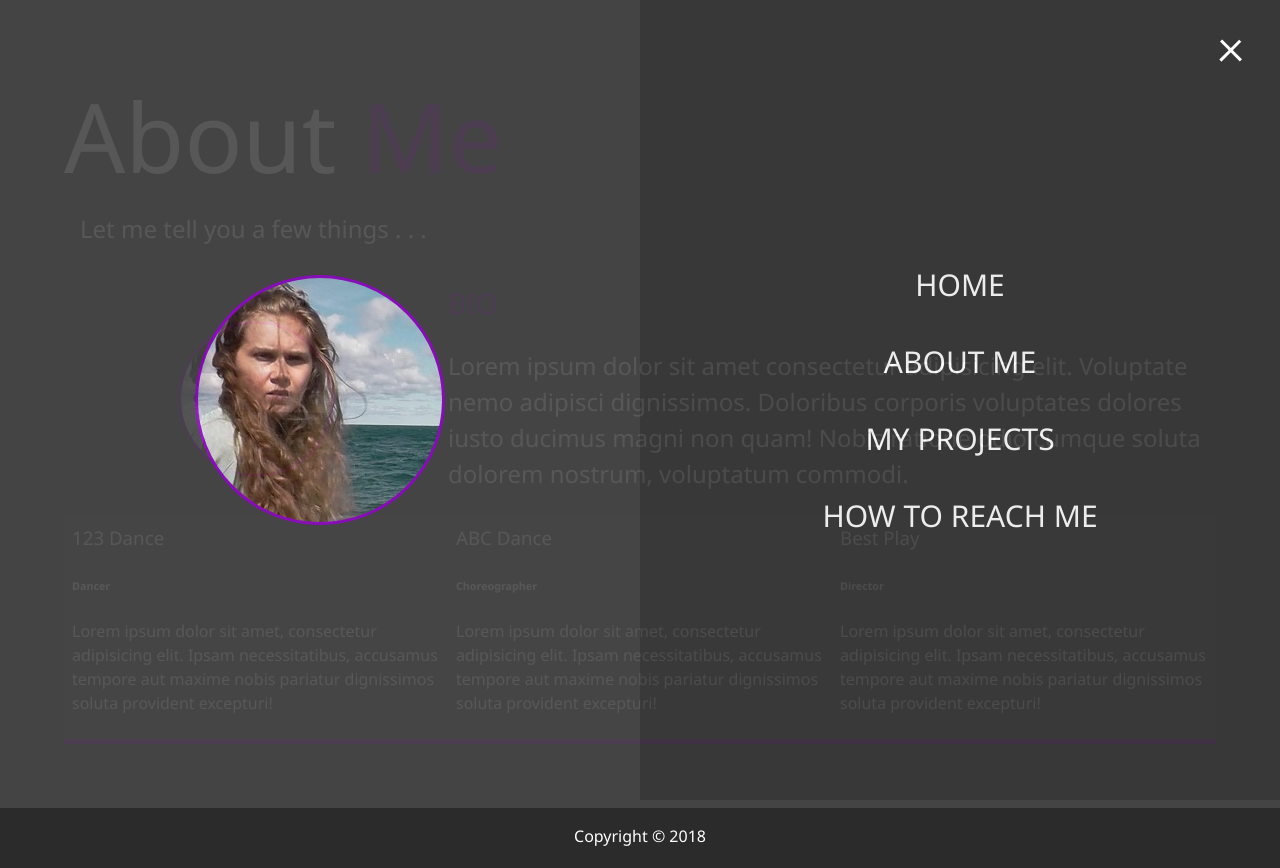
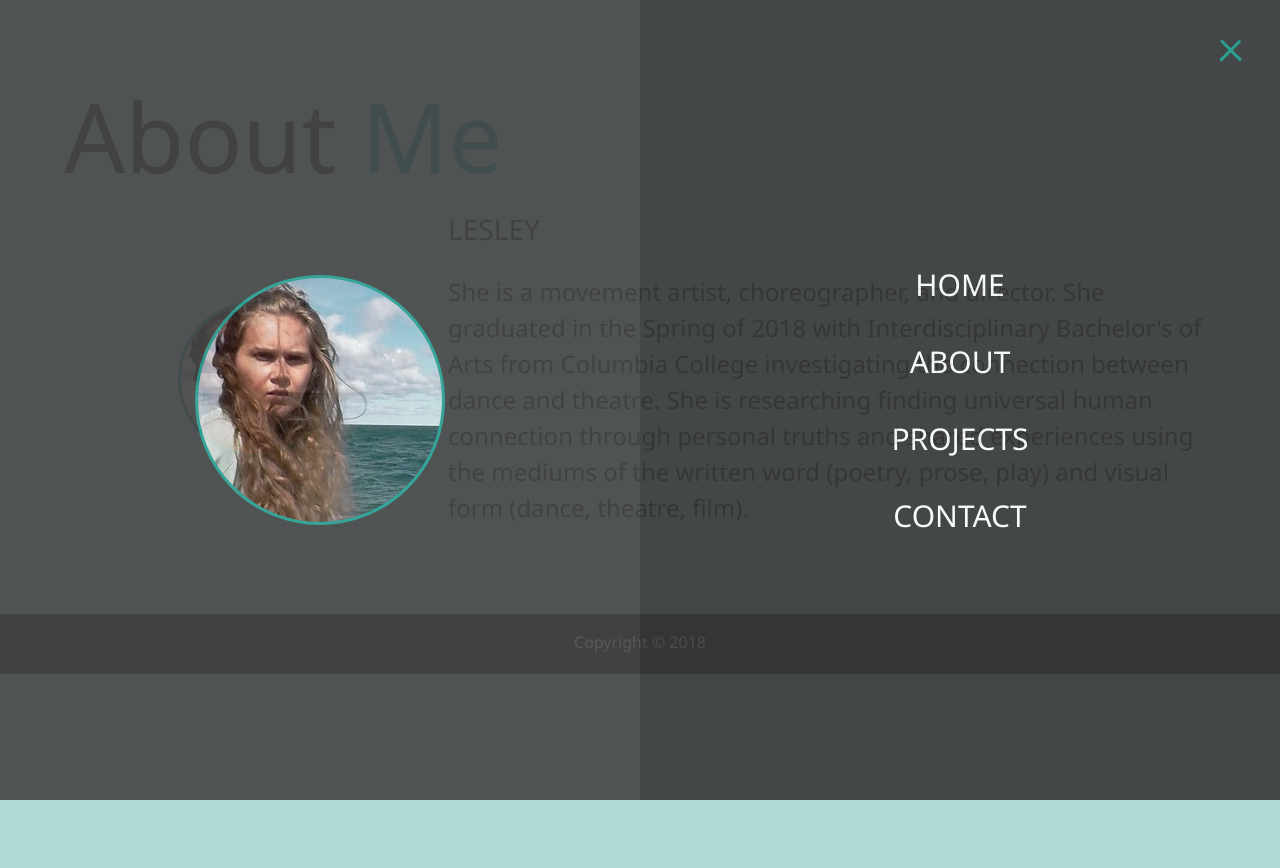
Before and after one commit to jmkeller3/lesleykeller, a website: page about.html in a window 1280 px wide. Both pictures are taken after a click on the element 1231 px from the left and 47 px from the top of the page. After the commit the page ends 800 px from the top, so only its background shows below. Drawn offline with Linux system fonts and the light colour scheme.

Commit message:
added changes to site based on clients requests

```diff
--- a/about.html
+++ b/about.html
@@ -32,17 +32,17 @@
                 </li>
                 <li class="nav-item">
                     <a href="about.html" class="nav-link current">
-                        About Me
+                        About
                     </a>
                 </li>
                 <li class="nav-item">
                     <a href="projects.html" class="nav-link">
-                        My Projects
+                        Projects
                     </a>
                 </li>
                 <li class="nav-item">
                     <a href="contact.html" class="nav-link">
-                        How to Reach Me
+                        Contact
                     </a>
                 </li>
             </ul>
@@ -54,20 +54,16 @@
             About
             <span class="text-secondary">Me</span>
         </h1>
-        <h2 class="sm-heading">
-            Let me tell you a few things . . .
-        </h2>
+
         <div class="about-info">
             <img src="img/portrait_small.jpg" alt="Lesley Keller" class="bio-image">
 
             <div class="bio">
-                <h3 class="text-secondary">BIO</h3>
-                <p>Lorem ipsum dolor sit amet consectetur adipisicing elit. Voluptate nemo adipisci dignissimos. Doloribus
-                    corporis voluptates dolores iusto ducimus magni non quam! Nobis ratione odio cumque soluta dolorem nostrum,
-                    voluptatum commodi.
+                <h3>LESLEY</h3>
+                <p>She is a movement artist, choreographer, and director. She graduated in the Spring of 2018 with Interdisciplinary Bachelor's of Arts from Columbia College investigating the connection between dance and theatre. She is researching finding universal human connection through personal truths and shared experiences using the mediums of the written word (poetry, prose, play) and visual form (dance, theatre, film).
                 </p>
             </div>
-            <div class="job job-1">
+            <!-- <div class="job job-1">
                 <h3>123 Dance</h3>
                 <h6>Dancer</h6>
                 <p>Lorem ipsum dolor sit amet, consectetur adipisicing elit. Ipsam necessitatibus, accusamus tempore aut
@@ -84,7 +80,7 @@
                 <h6>Director</h6>
                 <p>Lorem ipsum dolor sit amet, consectetur adipisicing elit. Ipsam necessitatibus, accusamus tempore aut
                     maxime nobis pariatur dignissimos soluta provident excepturi!</p>
-            </div>
+            </div> -->
         </div>
     </main>
     <footer id="main-footer">
--- a/main.css
+++ b/main.css
@@ -10,7 +10,7 @@
   width: 28px;
   height: 3px;
   margin: 0 0 5px 0;
-  background: #fff;
+  background: #2A9F92;
   transition: all 0.5s ease-out;
 }
 .menu-btn.close {
@@ -83,7 +83,7 @@
   height: 250px;
   background: url("img/portrait.jpg");
   border-radius: 50%;
-  border: solid 3px #8f07c5;
+  border: solid 3px #2A9F92;
   opacity: 1;
 }
 .menu .nav-item {
@@ -102,7 +102,7 @@
   transform: translate3d(0, 0, 0);
 }
 .menu .nav-item.current > a {
-  color: #8f07c5;
+  color: #2A9F92;
 }
 .menu .nav-link {
   display: inline-block;
@@ -116,7 +116,7 @@
   transition: all 0.5s ease-out;
 }
 .menu .nav-link:hover {
-  color: #8f07c5;
+  color: #2A9F92;
 }
 
 .nav-item:nth-child(1) {
@@ -140,8 +140,8 @@
 }
 
 body {
-  background: #444;
-  color: #fff;
+  background: #AFD9D4;
+  color: #333;
   margin: 0;
   height: 100%;
   font-family: "Segoe UI", Tahoma, Geneva, Verdana, sans-serif;
@@ -194,7 +194,7 @@ header {
 }
 
 .text-secondary {
-  color: #8f07c5;
+  color: #2A9F92;
 }
 
 main {
@@ -208,7 +208,7 @@ main .icons a {
   padding: 0.4rem;
 }
 main .icons a:hover {
-  color: #8f07c5;
+  color: #2A9F92;
   transition: all 0.5s ease-out;
 }
 main#home {
@@ -229,7 +229,7 @@ main#home h1 {
   grid-area: bioimage;
   margin: auto;
   border-radius: 50%;
-  border: 3px solid #8f07c5;
+  border: 3px solid #2A9F92;
 }
 .about-info .bio {
   grid-area: bio;
@@ -247,7 +247,7 @@ main#home h1 {
 .about-info .job {
   background: #515151;
   padding: 0.5rem;
-  border-bottom: #8f07c5 5px solid;
+  border-bottom: #2A9F92 5px solid;
 }
 
 .projects {
@@ -261,7 +261,7 @@ main#home h1 {
 }
 .projects img:hover {
   opacity: 0.5;
-  border-color: #8f07c5;
+  border-color: #2A9F92;
   transition: all 0.5s ease-out;
 }
 
@@ -281,7 +281,7 @@ main#home h1 {
 }
 .boxes div:hover {
   padding: 0.5rem 1.5rem;
-  background: #8f07c5;
+  background: #2A9F92;
   color: #fff;
 }
 .boxes div:hover span {
@@ -300,7 +300,7 @@ main#home h1 {
 .btn:hover,
 .btn-dark:hover,
 .btn-light:hover {
-  background: #8f07c5;
+  background: #2A9F92;
   color: #fff;
 }
 
```
Also changed, not shown: contact.html (+6 -12 lines), index.html (+7 -13 lines), projects.html (+5 -8 lines).
